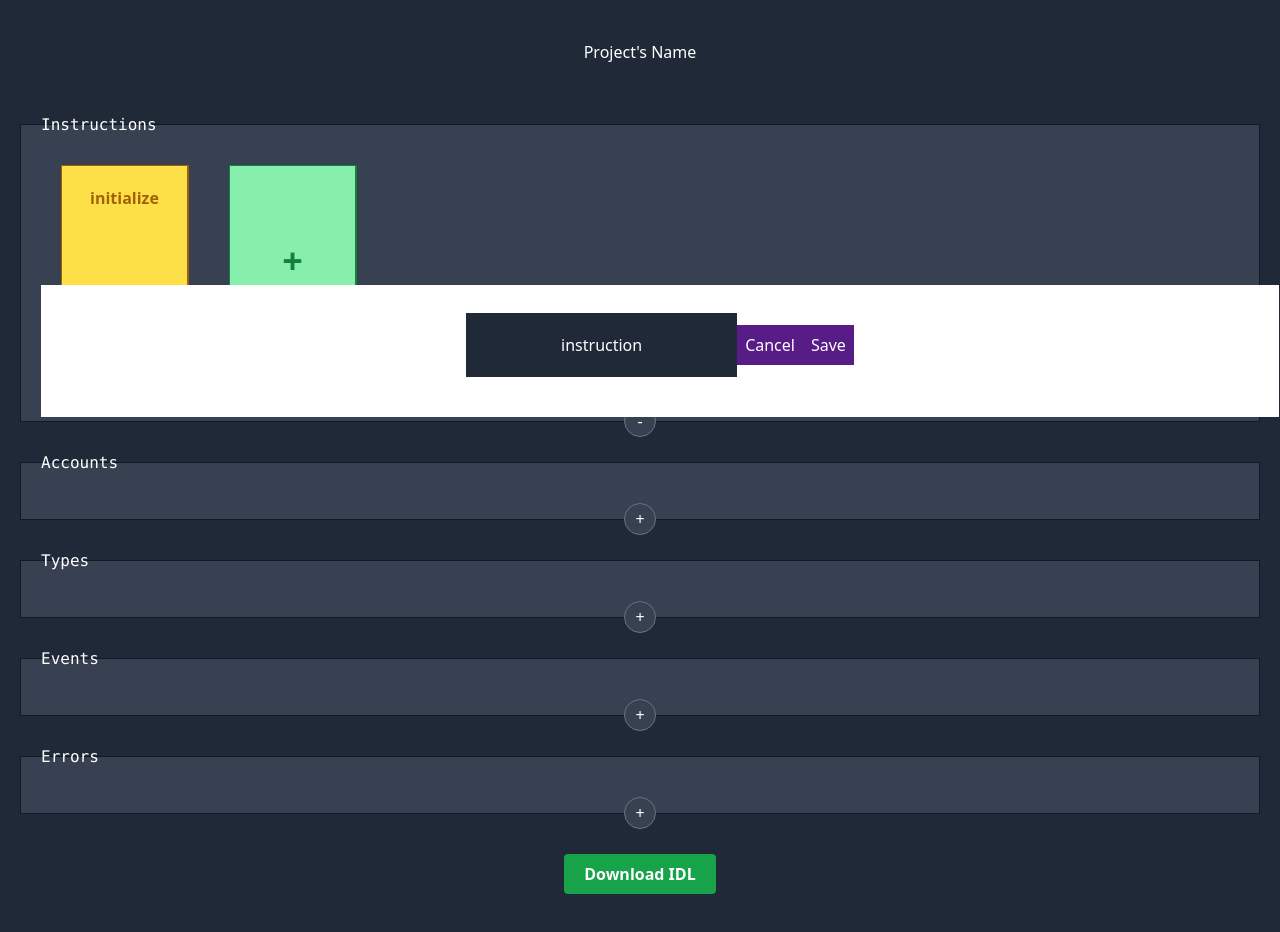
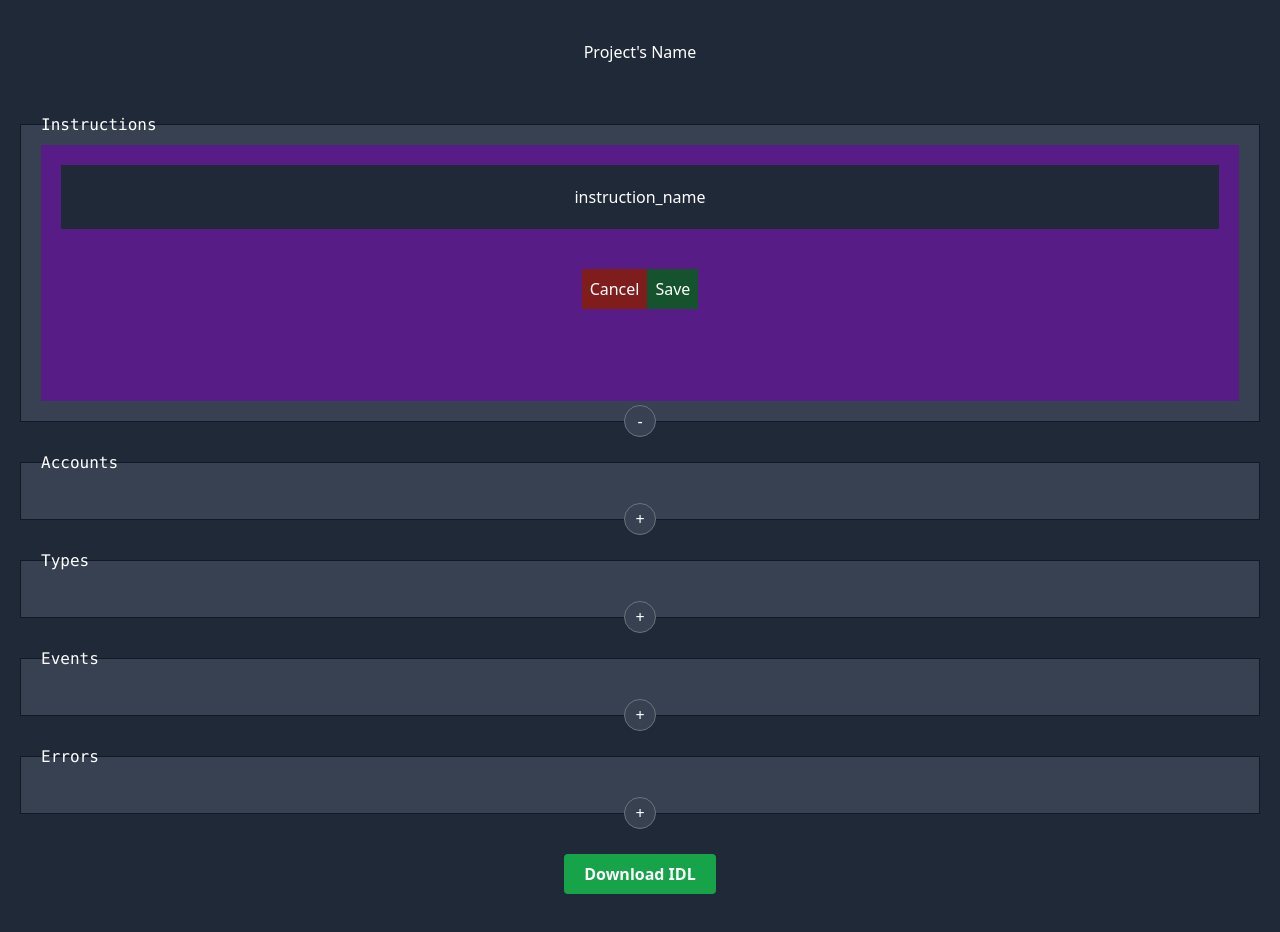
Before and after one commit to Web3-Builders-Alliance/soda, a Next.js app in the folder ui/: page / in a window 1280 px wide. Both pictures are taken after a click on the element "initialize". Built offline with nearby package versions, Linux system fonts and the light colour scheme.

Commit message:
adding set sections (#27)

```diff
--- a/ui/components/section/index.tsx
+++ b/ui/components/section/index.tsx
@@ -5,7 +5,7 @@ import { Card } from "../Card";
 export const Section: FC<any> = ({ name, content, setContent, initExpanded= false }) => {
   const [expanded, setExpanded] = useState(initExpanded);
   const [isModalOpen, setIsModalOpen] = useState(false);
-  const [newIntructionName, setNewIntructionName] = useState<string>("instruction");
+  const [newIntructionName, setNewIntructionName] = useState<string>("instruction_name");
   const [editingItem, setEditingItem] = useState(0);
 
   useEffect(()=>console.log(isModalOpen),[isModalOpen])
@@ -44,21 +44,22 @@ export const Section: FC<any> = ({ name, content, setContent, initExpanded= fals
         {expanded ? "-" : "+"}
       </button>
       {isModalOpen && (
-        <div className="p-5 text-red text-center bg-white w-full absolute top-40">
+        <div className="flex flex-col p-5 text-red text-center bg-purple-900 absolute left-5 top-5 right-5 bottom-5">
                 <input
             placeholder="Instruction's Name"
             value={newIntructionName}
             onChange={(e) => setNewIntructionName(e.target.value)}
             className="p-5 mb-5 text-center bg-gray-800 text-white"
           />
+          <div>
           <button
-            className="p-2 m-2 mx-auto bg-purple-900 text-white mt-5"
+            className="p-2 m-2 mx-auto bg-red-900 text-white mt-5"
             onClick={() => setIsModalOpen(false)}
           >
             Cancel
           </button>
           <button
-            className="p-2 m-2 mx-auto bg-purple-900 text-white mt-5"
+            className="p-2 m-2 mx-auto bg-green-900 text-white mt-5"
             onClick={() => {
               setIsModalOpen(false)
               setContent([
@@ -69,6 +70,7 @@ export const Section: FC<any> = ({ name, content, setContent, initExpanded= fals
           >
             Save
           </button>
+          </div>
         </div>
       )}
     </section>
```
